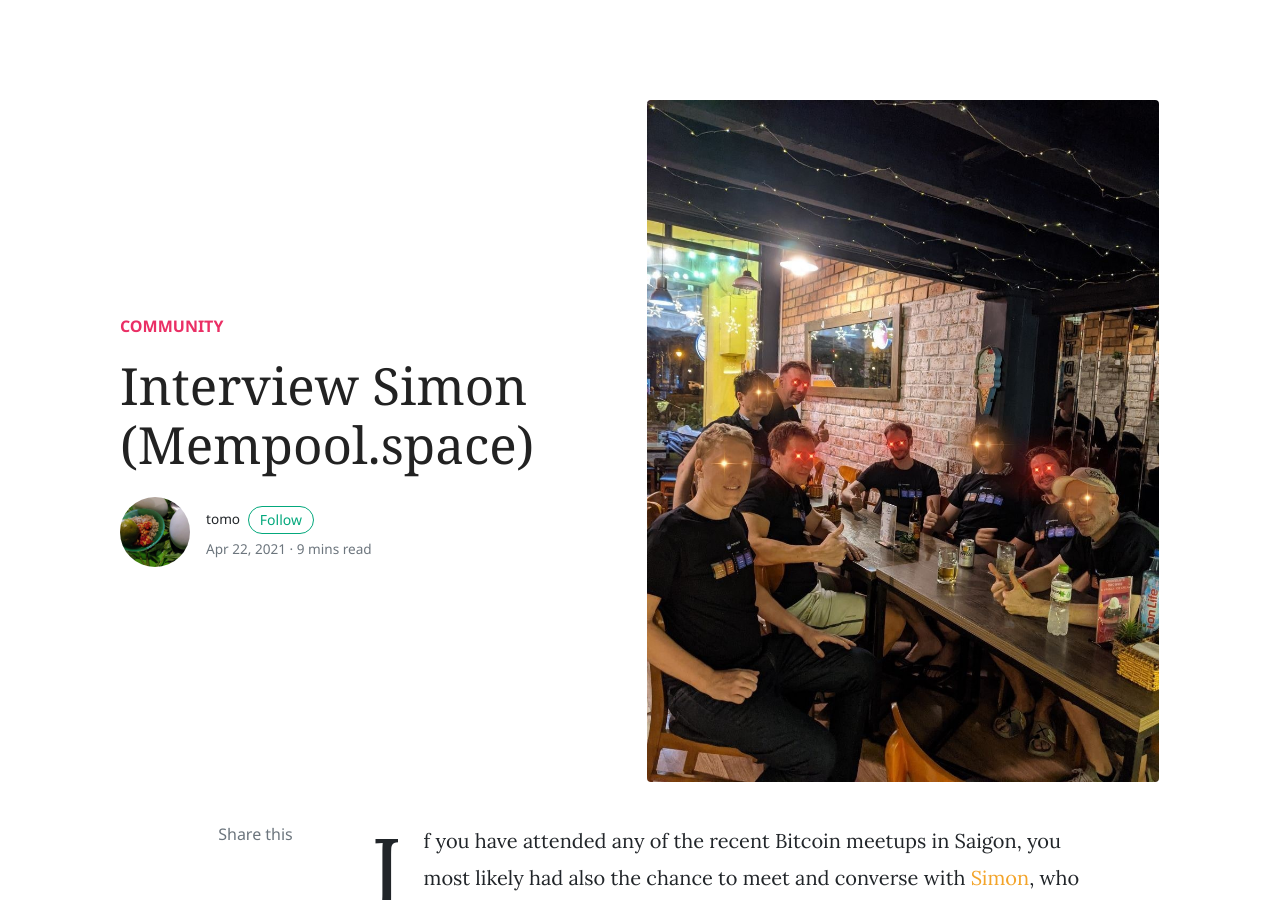
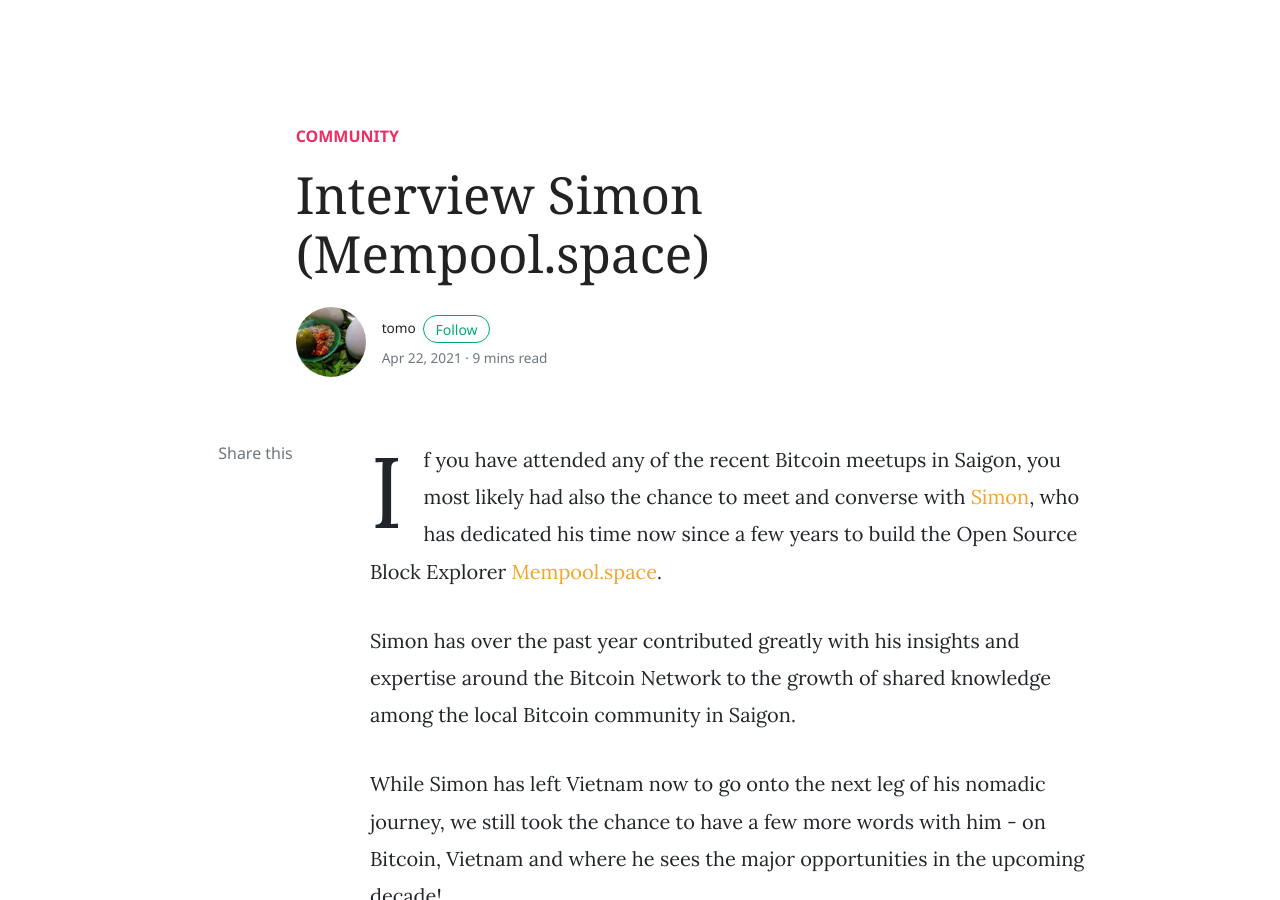
Before and after one commit to bitcoinsaigon/bitcoinsaigon.github.io, a Jekyll site: the page built from _posts/2021-04-22-interview-simon-mempool-space.md, in a window 1280 px wide and 900 px high. Built offline with Jekyll 4.4.1, drawn with Linux system fonts in a browser that asks for light colours; nearby versions of some CDN libraries; comment, search, counter and statistics services are not loaded.

Commit message:
fix image link

```diff
--- a/_posts/2021-04-22-interview-simon-mempool-space.md
+++ b/_posts/2021-04-22-interview-simon-mempool-space.md
@@ -2,7 +2,6 @@
 layout: post
 title:  "Interview Simon (Mempool.space)"
 categories: [ Community ]
-image: assets/images/interview-simon-mempool-space.jpg
 tags:
 ---
 If you have attended any of the recent Bitcoin meetups in Saigon, you most likely had also the chance to meet and converse with [Simon](http://www.twitter.com/softsimon_), who has dedicated his time now since a few years to build the Open Source Block Explorer [Mempool.space](http://mempool.space).
```
